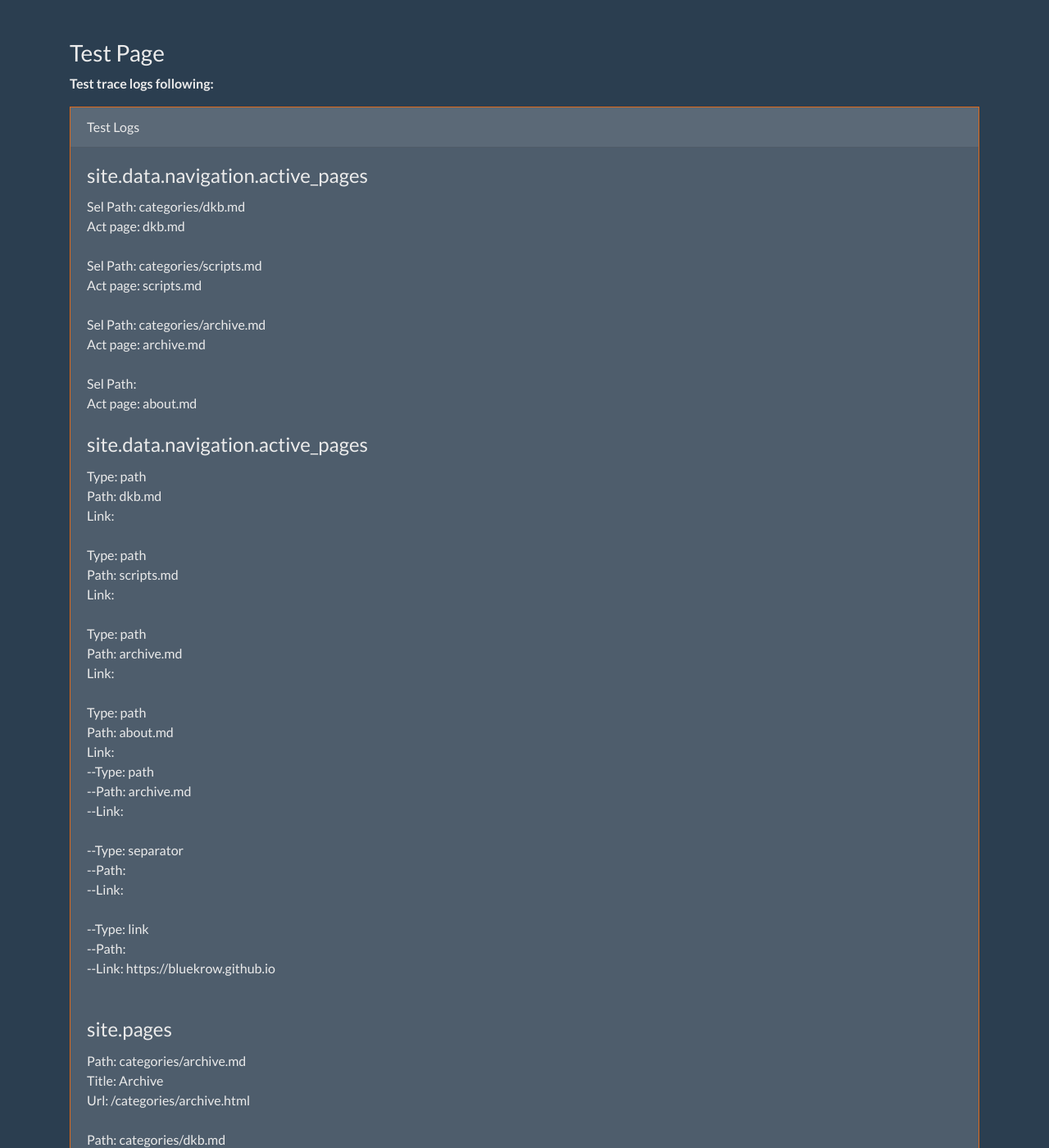
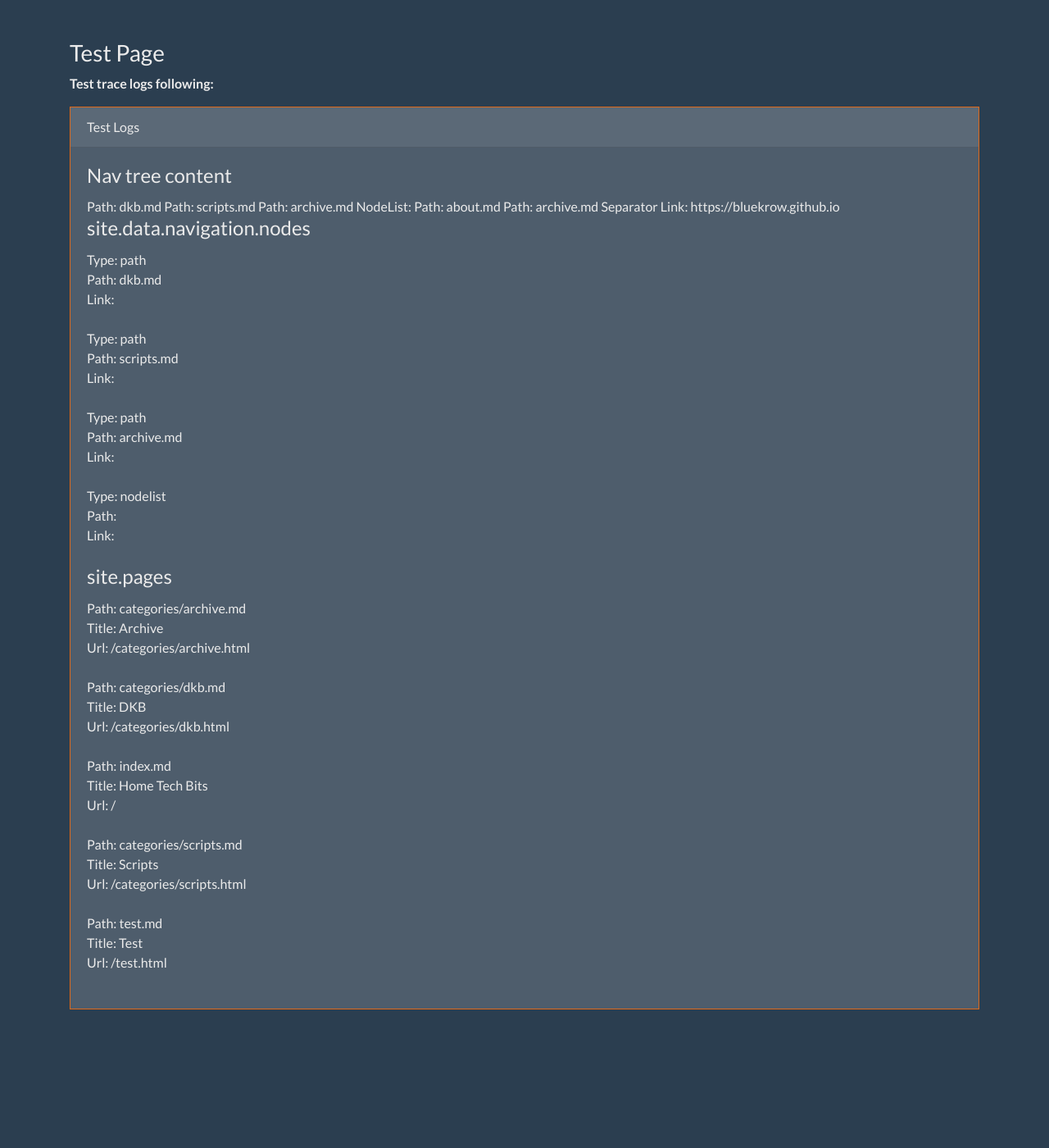
Before and after one commit to bluekrow/bluekrow.github, a Jekyll site: the page built from test.md, in a window 1280 px wide and 1400 px high. Shown: the whole window at 82% size. Built offline with Jekyll 4.4.1, drawn with Linux system fonts in a browser that asks for light colours.

Commit message:
Add 2 level recursion to navigation test

```diff
--- /dev/null
+++ b/_includes/navtree.html
@@ -0,0 +1,21 @@
+
+{% comment %}
+Important Note: This sub nav tree, only works for two levels, as the 2nd level
+has different implementation (dropdown) than the first level (navbar).
+{% endcomment %}
+{% for node in include.nodes %}
+  {% case node.type %}
+    {% when 'nodelist' %}
+      NodeList:
+      {% include navtree.html nodes=node.subnodes %}
+    {% when 'separator' %}
+      Separator
+    {% when 'link' %}
+      Link: {{node.link}}
+    {% when 'path' %}
+      {% assign selPage = site.pages | where_exp:"item", "item.path contains node.path" | first %}
+      Path: {{node.path}}
+    {% else %}
+      else
+  {% endcase %}
+{% endfor %}
--- a/_layouts/test.html
+++ b/_layouts/test.html
@@ -12,17 +12,12 @@
           <div class="card border-primary mb-3">
               <div class="card-header">Test Logs</div>
               <div class="card-body">
-                <h4 class="card-title">site.data.navigation.active_pages</h4>
-                {%- assign actPages = site.data.navigation.active_pages -%}
-                {%- for actPage in actPages -%}
-                  {%- assign selPage = site.pages | where_exp:"item", "item.path contains actPage.path" | first -%}
-                  Sel Path: {{selPage.path}}</br>
-                  Act page: {{actPage.path}}</br>
-                  </br>
-                {%- endfor -%}
+                {%- assign navnodes = site.data.navigation.nodes -%}
+                <h4 class="card-title">Nav tree content</h4>
+                {% include navtree.html nodes=navnodes %}
 
-                <h4 class="card-title">site.data.navigation.active_pages</h4>
-                {%- assign actPages = site.data.navigation.active_pages -%}
+                <h4 class="card-title">site.data.navigation.nodes</h4>
+                {%- assign actPages = site.data.navigation.nodes -%}
                 {%- for actPage in actPages -%}
                   Type: {{actPage.type}} </br>
                   Path: {{actPage.path}} </br>
```
Also changed, not shown: _data/navigation.yml (+7 -5 lines).
